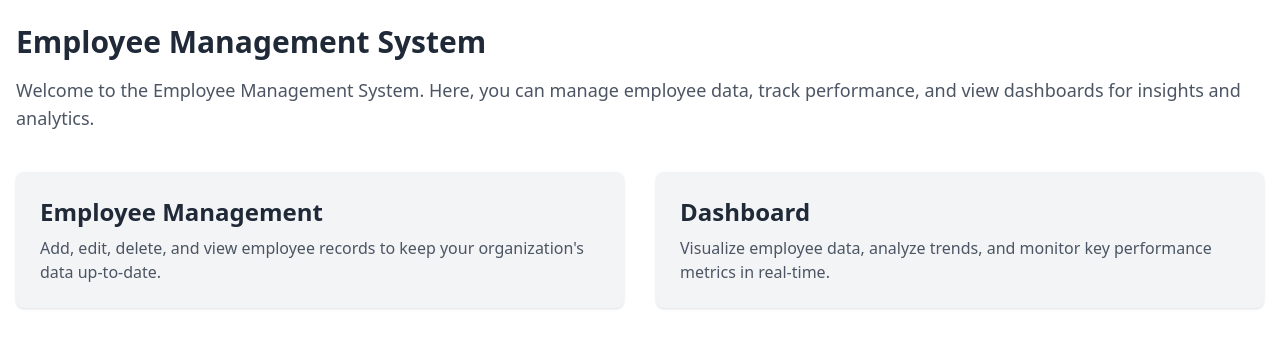
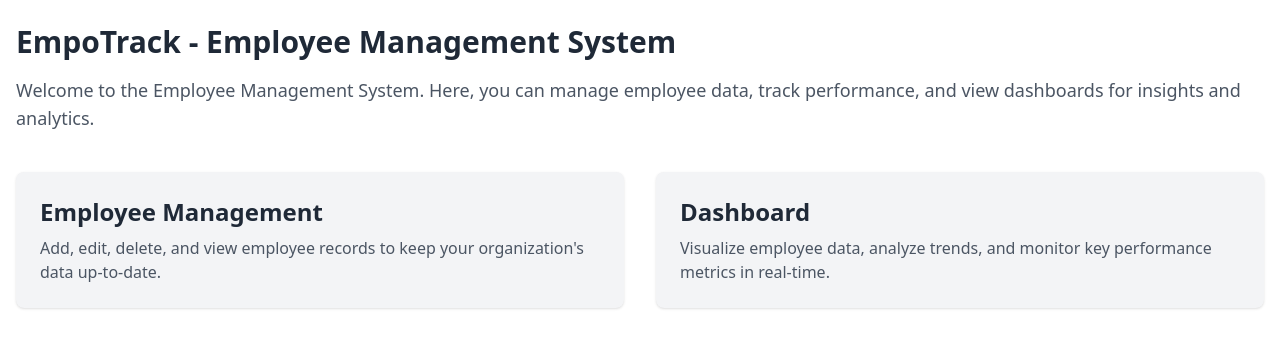
Before and after one commit to RohitRajvaidya5/Employee-Management-System, a Flask app: page /home in a window 1280 px wide. Shown: the part 64-412 px from the top of the page. Run offline with Flask 3, Linux system fonts and the light colour scheme; some libraries are stand-ins or nearby versions.

Commit message:
Update Readme

```diff
--- a/templates/SimpleUI.html
+++ b/templates/SimpleUI.html
@@ -4,7 +4,7 @@
     <meta charset="UTF-8">
     <meta name="viewport" content="width=device-width, initial-scale=1.0">
     <link rel="icon" type="image/x-icon" href="{{ url_for('static', filename='favicon.png') }}">
-    <title>Employee Management System</title>
+    <title>EmpoTrack - Employee Management System</title>
     <script src="https://cdn.tailwindcss.com"></script>
 </head>
 <body>
@@ -55,7 +55,7 @@
 
    <!-- New content starts here -->
    <div class="container mx-auto px-4 mt-6">
-      <h1 class="text-3xl font-bold text-gray-800 mb-4">Employee Management System</h1>
+      <h1 class="text-3xl font-bold text-gray-800 mb-4">EmpoTrack - Employee Management System</h1>
       <p class="text-lg text-gray-600">Welcome to the Employee Management System. Here, you can manage employee data, track performance, and view dashboards for insights and analytics.</p>
 
       <div class="mt-10 grid grid-cols-1 md:grid-cols-2 gap-8">
```
Also changed, not shown: README.md.
